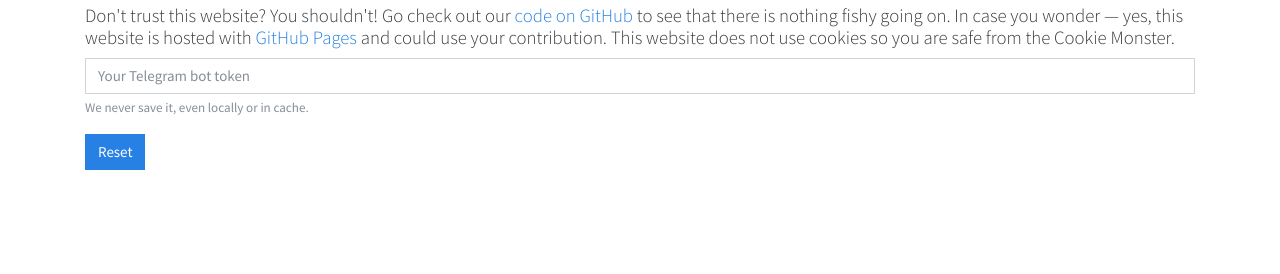
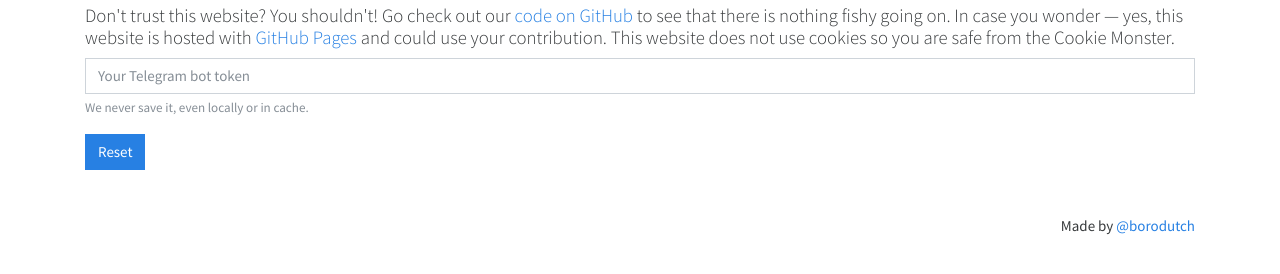
Before and after one commit to backmeupplz/reset-bot, a plain HTML site: page index.html in a window 1280 px wide. Shown: the part 124-398 px from the top of the page. Drawn offline with nearby package versions, Linux system fonts and the light colour scheme.

Commit message:
add made by comment

```diff
--- a/index.html
+++ b/index.html
@@ -38,7 +38,12 @@
         <code>{{done}}</code>
       </div>
     </div>
+    <br>
+    <div class="text-right">
+      Made by <a href="https://t.me/borodutch">@borodutch</a>
+    </div>
   </div>
+
 
   <script src="index.js"></script>
 </body>
```
